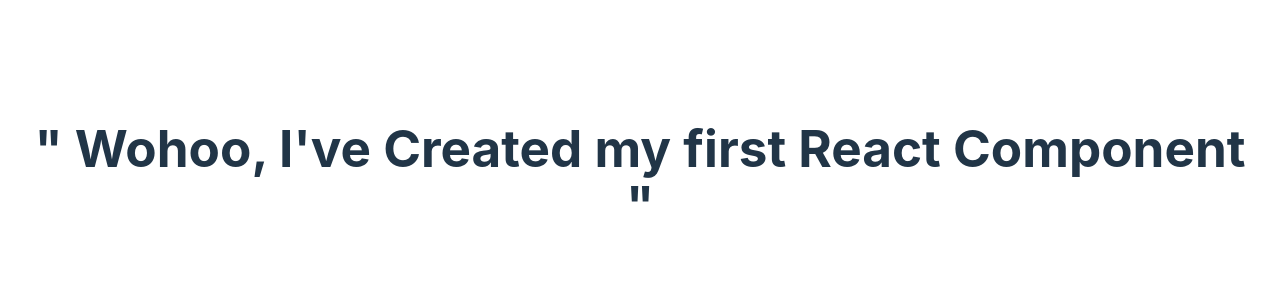
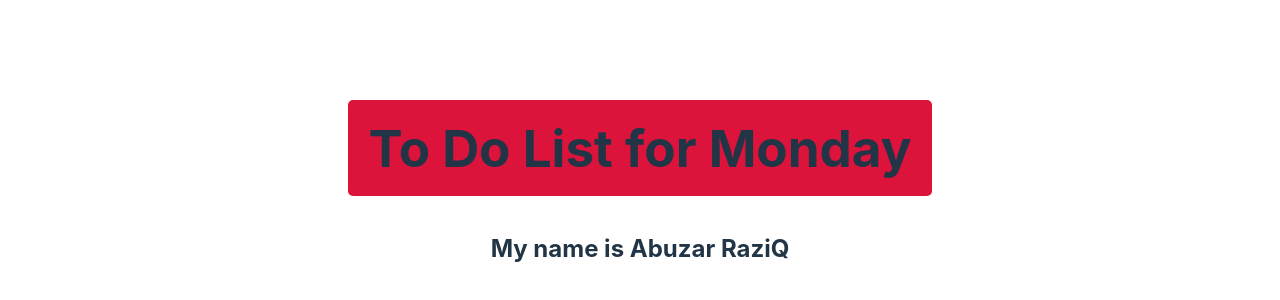
Before and after one commit to abuzarraziqgithub/The-Odin-Project-React, a React (Vite) app in the folder The-Odin-React/: page / in a window 1280 px wide. Shown: the part 224-524 px from the top of the page. Built offline with nearby package versions, Linux system fonts and the light colour scheme.

Commit message:
JavaScript-in-JSX with-Curly-braces.

```diff
--- a/The-Odin-React/src/App.jsx
+++ b/The-Odin-React/src/App.jsx
@@ -2,9 +2,30 @@ import React from "react";
 import "./App.css";
 import Greeting from "./components/Greeting";
 function App() {
+  //* We can move several expreesions into one object, and reference them in our JSX
+  const person = {
+    name: "Abuzar RaziQ",
+    styles: {
+      backgroundColor: "crimson",
+      color: "whitesomke",
+      padding: "20px",
+      borderRadius: "5px",
+    },
+  };
+
+  //* A JavaScript expression will work between curly braces, including function calls.
+  const today = new Date();
+  const formatDate = function (date) {
+    return new Intl.DateTimeFormat("eng-US", {
+      weekday: "long",
+      // dateStyle: "short",
+    }).format(date);
+  };
   return (
     <>
-      <Greeting />
+      {/* <Greeting /> */}
+      <h1 style={person.styles}>To Do List for {formatDate(today)}</h1>
+      <h2>My name is {person.name}</h2>
     </>
   );
 }
```
Also changed, not shown: 1 other file (tests, documents, lock files or other folders).
